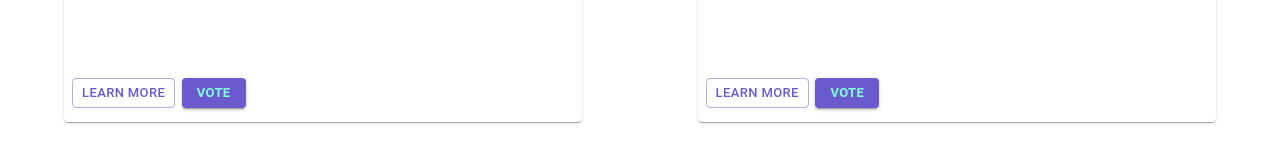
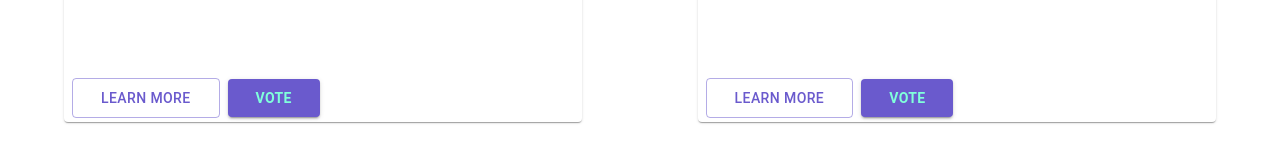
Before and after one commit to kevsommer/ukiyo-mash, a React (Create React App) app in the folder frontend/: page /mash in a window 1280 px wide. Shown: the part 627-790 px from the top of the page. Built offline with nearby package versions, Linux system fonts and the light colour scheme; no server answers.

Commit message:
updated BasicCard styling

```diff
--- a/frontend/src/components/layout/BasicCard/index.tsx
+++ b/frontend/src/components/layout/BasicCard/index.tsx
@@ -43,12 +43,10 @@ const BasicCard = ({
         style={{
           marginTop: 'auto',
           display: 'flex',
-          flexDirection: 'row',
-          justifyContent: 'space-between',
         }}
       >
-        <div>
         <Button
+          sx={{ fontSize: '14px', padding: '0.5em 2em' }}
           size='small'
           variant='outlined'
           onClick={() => {
@@ -58,7 +56,12 @@ const BasicCard = ({
           Learn More
         </Button>
         <Button
-            sx={{ margin: '0 0.5em', fontWeight: 'bold' }}
+          sx={{
+            margin: '0 0.5em',
+            fontSize: '14px',
+            padding: '0.5em 2em',
+            fontWeight: 'bold',
+          }}
           size='small'
           variant='contained'
           onClick={() => {
@@ -67,7 +70,6 @@ const BasicCard = ({
         >
           Vote
         </Button>
-        </div>
       </CardActions>
     </Card>
   );
```
Lines whose indentation alone changed are shown as unchanged.
